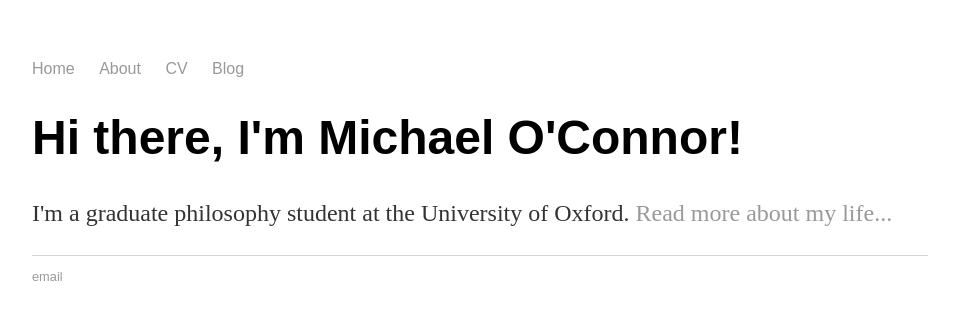
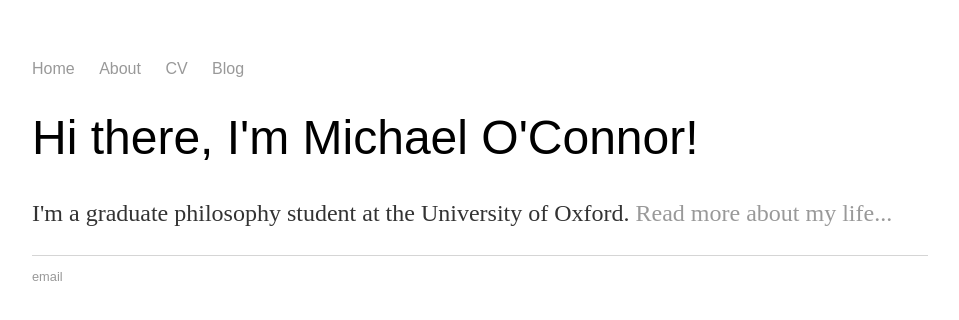
Before and after one commit to MichaelO-Connor/MichaelO-Connor.github.io, a Jekyll site: the page built from index.html, in a window 1280 px wide. Shown: the top 320 px of the page, without its empty margins (160-1119 px from the left). Built offline with Jekyll 4.4.1, drawn with Linux system fonts in a browser that asks for light colours; some web fonts are replaced.

Commit message:
Update main.css

```diff
--- a/css/main.css
+++ b/css/main.css
@@ -6,7 +6,9 @@
 nav ul, footer ul {
     padding: 0px;
     list-style: none;
-   font-family: 'Alegreya Sans', sans-serif;
+   font-family: alegreya-sans, sans-serif;
+font-style: normal;
+font-weight: 200;
 }
 nav ul li, footer ul li {
     display: inline;
@@ -21,7 +23,9 @@
 }
 h1 {
     font-size: 3em;
-    font-family: 'Alegreya Sans', sans-serif;
+    font-family: alegreya-sans, sans-serif;
+font-style: normal;
+font-weight: 200;
 }
 p {
     font-size: 1.5em;
```
